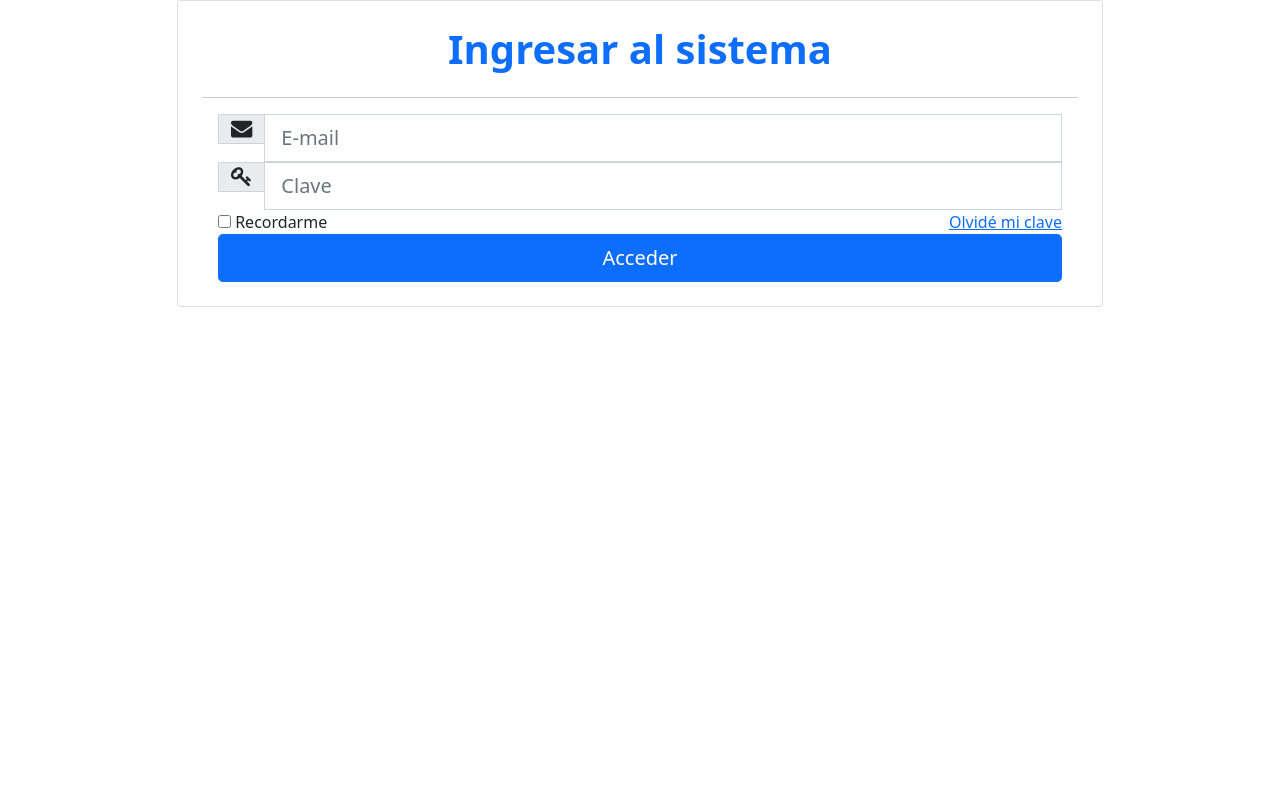
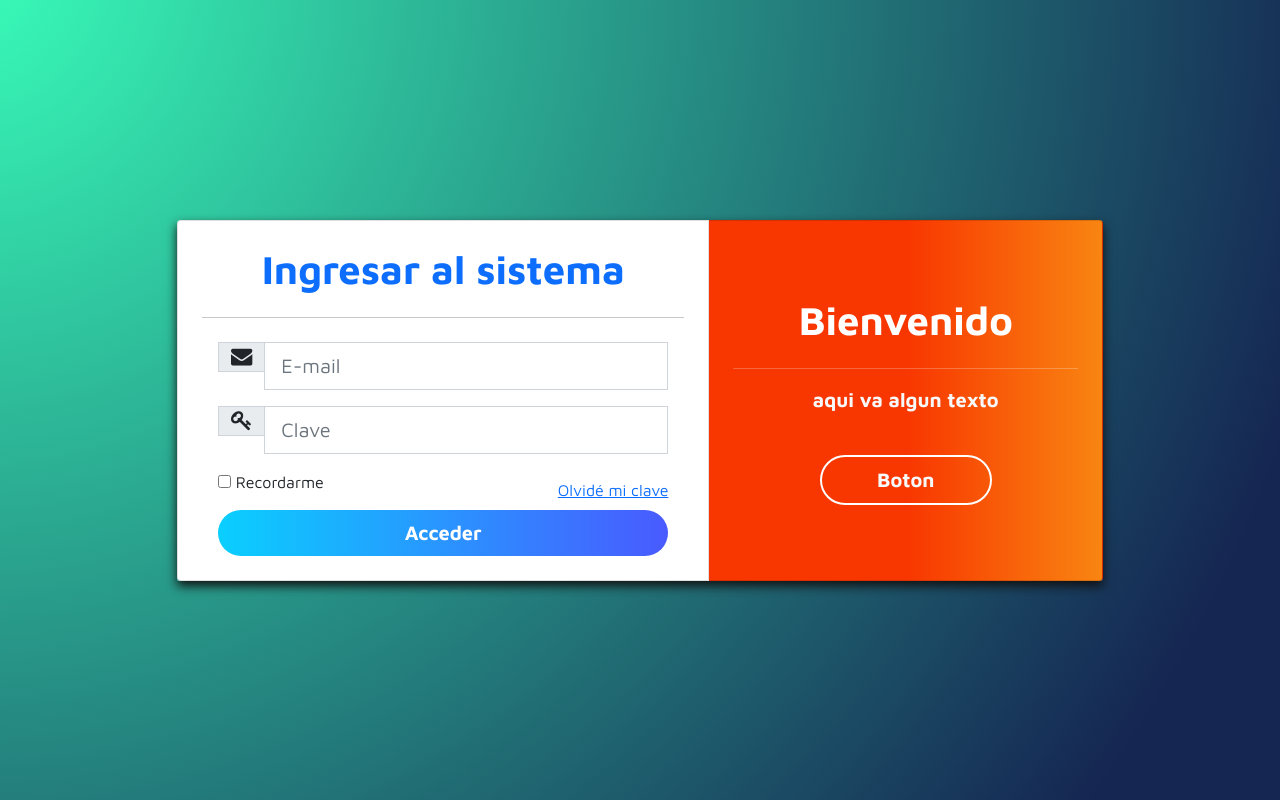
Before and after one commit to davbaster/tfg, a PHP site: page / in a window 1280 px wide. Run offline with PHP 8.4, Linux system fonts and the light colour scheme.

Commit message:
login screen finished with bugs

```diff
--- /dev/null
+++ b/web/user-system/assets/css/style.css
@@ -0,0 +1,58 @@
+@import url('https://fonts.googleapis.com/css2?family=Maven+Pro:wght@400;500;600;700;800;900&display=swap');
+
+*{
+    margin: 0;
+    padding: 0;
+    -webkit-box-sizing: border-box;
+    -moz-box-sizing: border-box;
+    box-sizing: border-box;
+    font-family: 'Maven Pro', sans-serif;
+}
+
+body {
+   height: 100vh;
+   background-image: radial-gradient(circle farthest-corner at -3.1% -4.3%, rgba(57,255,186,1) 0%, rgba(21,38,82,1) 90%);
+}
+
+.wrapper {
+    height: 100vh;
+}
+
+.myColor{
+    background-image: linear-gradient(to right, #f83600 50%, #f9d423 150%);
+}
+
+/* Sombreado de caja hacia abajo */
+.myShadow{
+    box-shadow: 0 5px 10px #111;
+}
+
+.myBtn{
+    border-radius: 50px;
+    font-weight: bold;
+    font-size: 20px;
+    background-image: linear-gradient(to right, #0acffe 0%, #495aff 100%);
+    border: none;
+}
+
+.myBtn:hover{
+    background-image: linear-gradient(to right, #495aff  0%, #0acffe 100%);
+
+}
+
+.myHr{
+    height: 2px;
+    border-radius: 100px;
+}
+
+.myLinkBtn{
+    border-radius: 100px;
+    width: 50%;
+    border: 2px solid #fff;
+}
+@media (max-width: 720px) {
+    .wrapper{
+        margin: 2px;
+    }
+
+}
--- a/web/user-system/assets/index.php
+++ b/web/user-system/assets/index.php
@@ -10,7 +10,7 @@
     <link rel="stylesheet" href="https://cdnjs.cloudflare.com/ajax/libs/font-awesome/4.7.0/css/font-awesome.min.css">
     <!-- CSS only -->
     <link href="https://cdn.jsdelivr.net/npm/bootstrap@5.0.0/dist/css/bootstrap.min.css" rel="stylesheet" integrity="sha384-wEmeIV1mKuiNpC+IOBjI7aAzPcEZeedi5yW5f2yOq55WWLwNGmvvx4Um1vskeMj0" crossorigin="anonymous">
-
+    <link rel="stylesheet" href="./css/style.css">
 
 </head>
 <body>
@@ -18,13 +18,13 @@
         <!-------Login inicio ------>
         <div class="row justify-content-center wrapper" id="login-box">
             <div class="col-lg-10 my-auto">
-                <div class="card-group">
+                <div class="card-group myShadow">
                     <div class="card rounded-left p-4" style="flex-grow:1.4;">
                         <h1 class="text-center fw-bold text-primary">Ingresar al sistema</h1>
                         <hr class="my-3">
                         <form action="#" method="post" class="px-3" id="login-form">
                             <!--email-->
-                            <div class="input-group input-group-lg form-group">
+                            <div class="input-group input-group-lg form-group py-2">
                                 <div class="input-group-prepend">
                                     <span class="input-group-text rounded-0">
                                         <i class="fa fa-envelope fa-lg" aria-hidden="true"></i>
@@ -34,7 +34,7 @@
                             </div>
                             <!--email End-->
                             <!--password--->
-                            <div class="input-group input-group-lg form-group">
+                            <div class="input-group input-group-lg form-group py-2">
                                 <div class="input-group-prepend">
                                     <span class="input-group-text rounded-0">
                                         <i class="fa fa-key fa-lg" aria-hidden="true"></i>
@@ -44,12 +44,12 @@
                             </div>
                             <!--password End--->
                             <!--checkbox--->
-                            <div class="form-group">
+                            <div class="form-group py-2">
                                 <div class="custom-control custom-checkbox float-start">
                                     <input type="checkbox" name="rem" class="custom-control-input" id="customCheck">
                                     <label for="customCheck" class="custom-control-label">Recordarme</label>
                                 </div>
-                                <div class="forgot float-end">
+                                <div class="forgot float-end py-2">
                                     <a href="#" id="forgot-link">Olvid&#233; mi clave</a>
                                 </div>
                             </div>
@@ -64,6 +64,16 @@
                             <!--submit end--->
                         </form>
                     </div>
+                    <!-- Tarjeta Bienvenida -->
+                    <div class="card justify-content-center rounded-right myColor p-4">
+                        <h1 class="text-center fw-bold text-white">Bienvenido</h1>
+                        <hr class="my-3 bg-light myHr">
+                        <p class="text-center fw-bolder text-light lead">
+                            aqui va algun texto
+                        </p>
+                        <button class="btn btn-outline-light btn-lg align-self-center fw-bolder mt-4 myLinkBtn" id="register-link">Boton</button>
+                    </div>
+                    <!-- tarjeta bienvenida final -->
                 </div>
             </div>
         </div>
```
Also changed, not shown: web/addusers.php (renamed from web/index.php).
